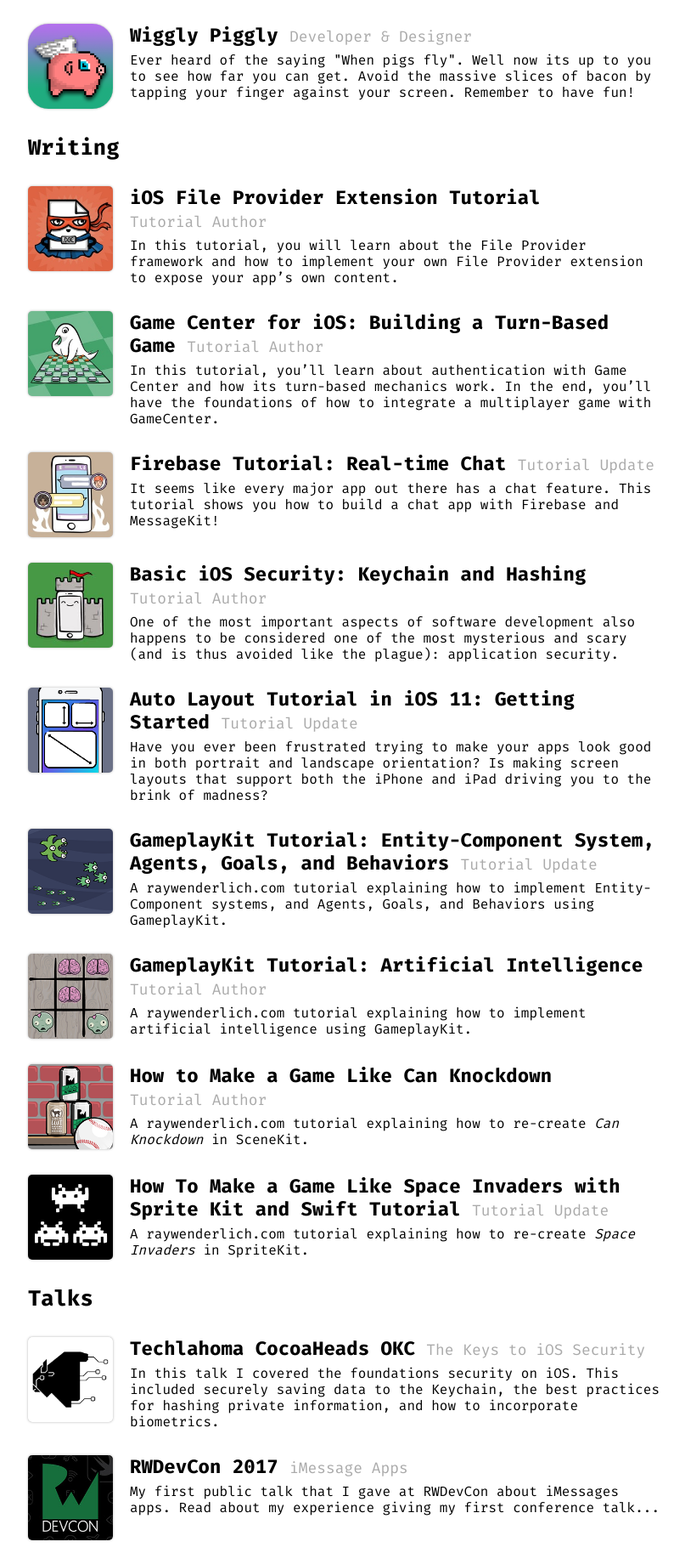
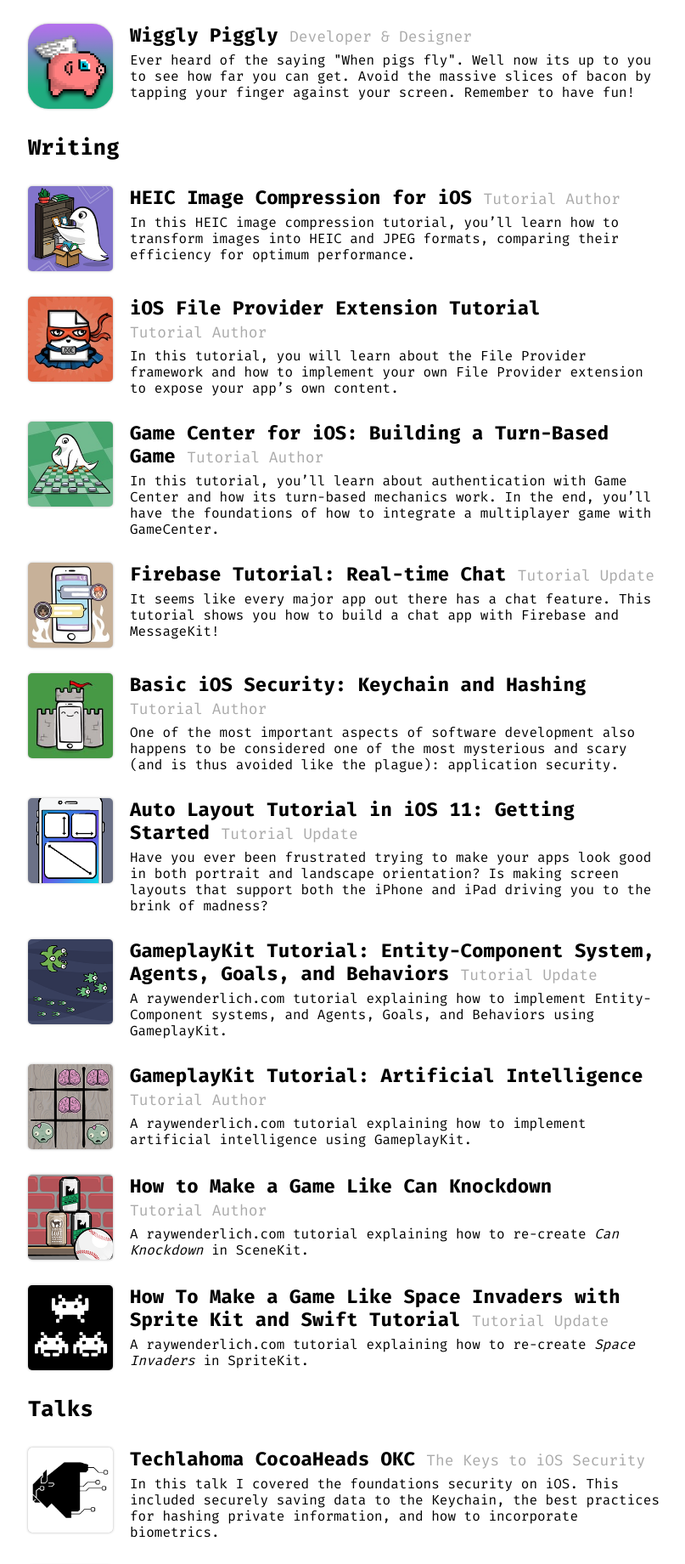
Before and after one commit to naturaln0va/ackermann-io, a Flask app: page /apps in a window 1280 px wide. Shown: the part 1103-2943 px from the top of the page at 85% size, without its empty margins (232-1039 px from the left). Run offline with Flask 2, Linux system fonts and the light colour scheme; some libraries are stand-ins or nearby versions.

Commit message:
updated the portfolio page
added the heic tutorial

```diff
--- a/app/templates/portfolio.html
+++ b/app/templates/portfolio.html
@@ -60,6 +60,13 @@
 			</a>
 		</div>
 		<h1>Writing</h1>
+		<div class="content-item">
+			<a href="https://www.raywenderlich.com/4726843-heic-image-compression-for-ios">
+				<img src="/static/assets/heic-tutorial.jpg">
+				<h2>HEIC Image Compression for iOS <span class="role">Tutorial&nbsp;Author</span></h2>
+				<p>In this HEIC image compression tutorial, you’ll learn how to transform images into HEIC and JPEG formats, comparing their efficiency for optimum performance.</p>
+			</a>
+		</div>
 		<div class="content-item">
 			<a href="https://www.raywenderlich.com/697468-ios-file-provider-extension-tutorial">
 				<img src="/static/assets/fileprovider-extension.jpg">
```
Also changed, not shown: app/static/assets/heic-tutorial.jpg (added).
